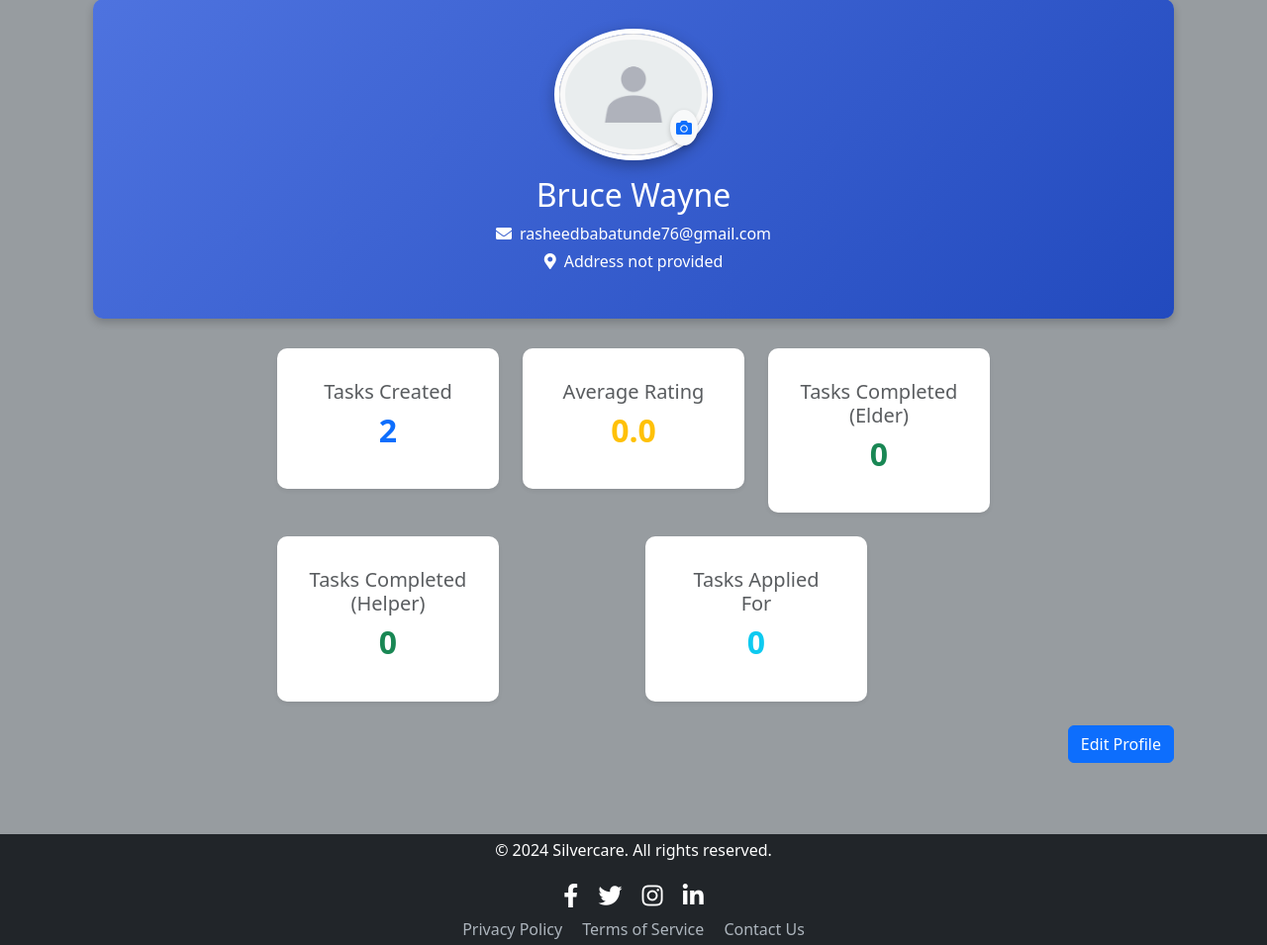
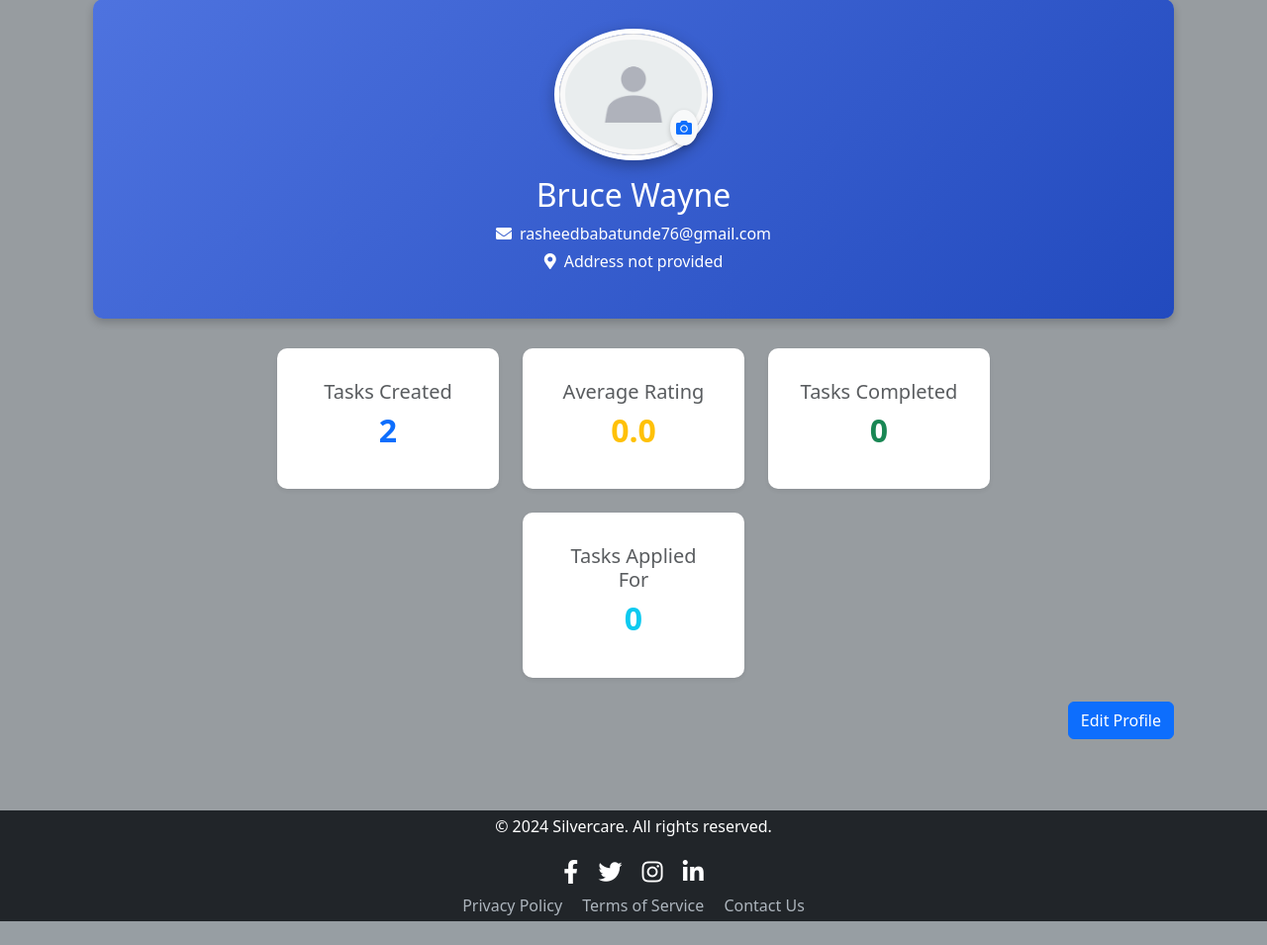
Before and after one commit to CodeLord2020/SilverCare, a Django app: page /accounts/profile/47d7d2a2-a493-4711-8ccc-31bdf642efe8/ in a window 1280 px wide. Shown: the part 255-1210 px from the top of the page at 99% size. After the commit the page ends 1186 px from the top, so only its background shows below. Run offline with Django 5.2, Linux system fonts and the light colour scheme; a user stored in the database is signed in; data comes from the database, SQL or seed files in the repository; data that the repository does not hold is empty; some libraries are stand-ins or nearby versions.

Commit message:
dashboard views

```diff
--- a/accounts/views.py
+++ b/accounts/views.py
@@ -178,6 +178,7 @@ def profile_view(request, user_id):
     tasks_created_count = Task.objects.filter(elder=user).count()
     tasks_completed_count = Task.objects.filter(elder=user, status='Completed').count()
     completed_tasks_count = TaskApplication.objects.filter(helper=user, status=TaskApplication.Status.COMPLETED).count()
+    tasks_completed_count += completed_tasks_count
     tasks_applied_count = TaskApplication.objects.filter(helper=user).count()
     average_rating = Review.objects.filter(helper=user).aggregate(Avg('rating'))['rating__avg']
 
@@ -205,7 +206,6 @@ def profile_view(request, user_id):
         'page_topic' : "PROFILE",
         'profile_picture': profile_picture,
         'tasks_created_count': tasks_created_count,
-        'completed_tasks_count': completed_tasks_count,
         'tasks_completed_count': tasks_completed_count,
         'tasks_applied_count': tasks_applied_count if request.user == user else None,
         'average_rating': average_rating,
--- a/templates/accounts/profile.html
+++ b/templates/accounts/profile.html
@@ -114,17 +114,8 @@
                 <div class="col-lg-4 col-md-6">
                     <div class="card stats-card border-0 shadow-sm text-center">
                         <div class="card-body">
-                            <h5 class="text-muted">Tasks Completed (Elder)</h5>
+                            <h5 class="text-muted">Tasks Completed</h5>
                             <h2 class="fw-bold text-success">{{ tasks_completed_count }}</h2>
-                        </div>
-                    </div>
-                </div>
-
-                <div class="col-lg-4 col-md-6">
-                    <div class="card stats-card border-0 shadow-sm text-center">
-                        <div class="card-body">
-                            <h5 class="text-muted">Tasks Completed (Helper)</h5>
-                            <h2 class="fw-bold text-success">{{ completed_tasks_count }}</h2>
                         </div>
                     </div>
                 </div>
```
